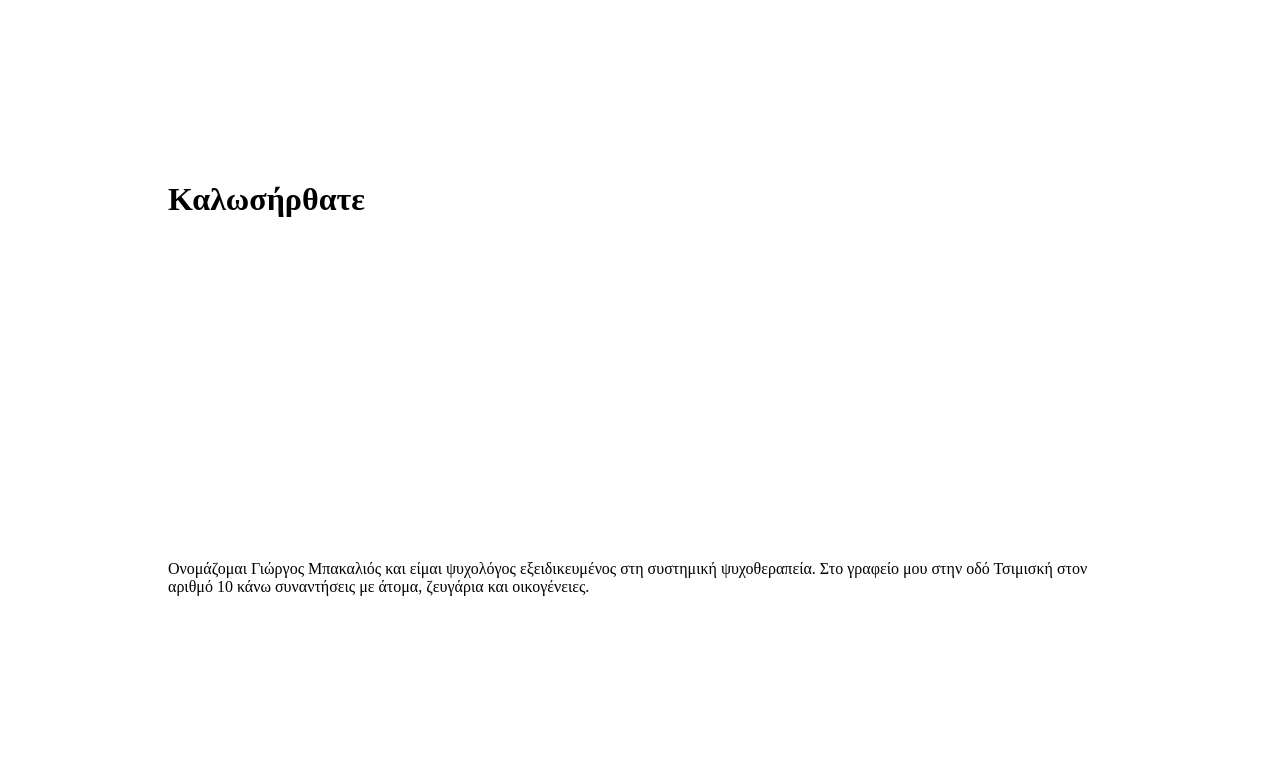
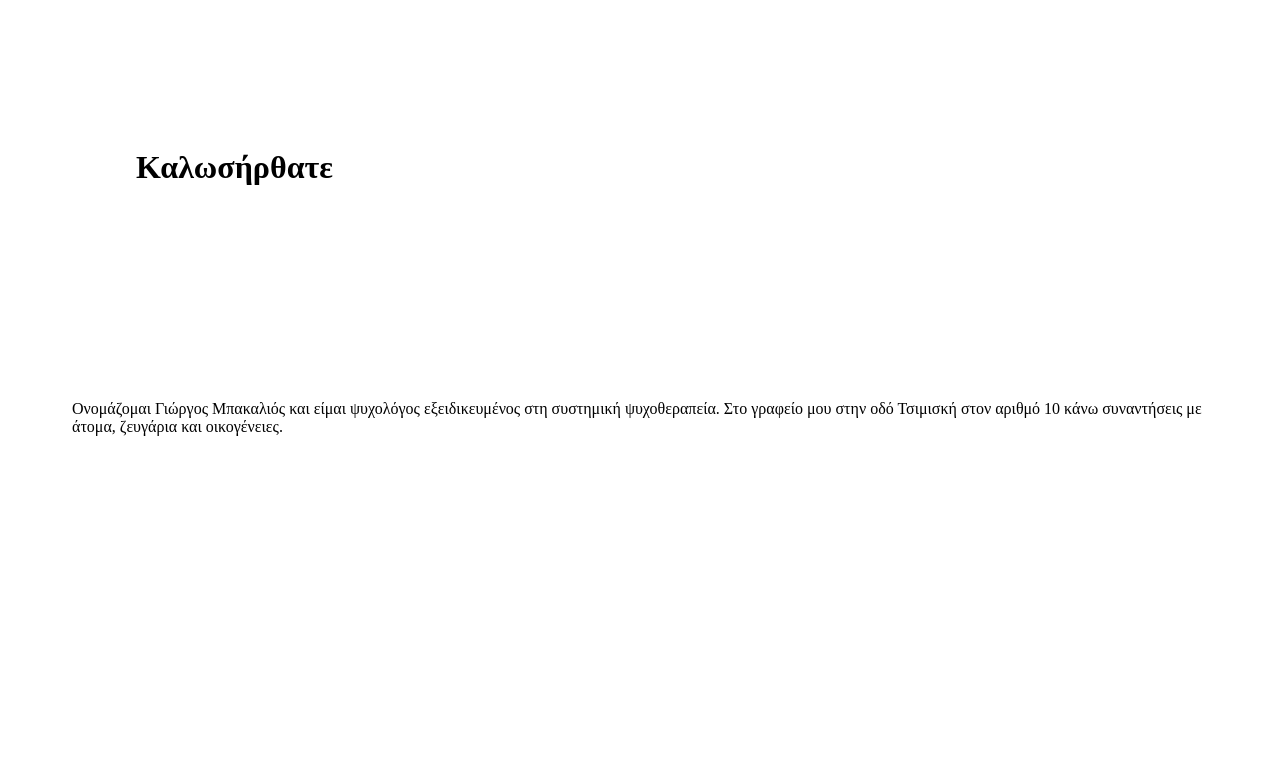
Before and after one commit to giorgosbakalios/github.io, a plain HTML site: page index.html in a window 1280 px wide. Drawn offline with Linux system fonts and the light colour scheme.

Commit message:
Update index.html

```diff
--- a/index.html
+++ b/index.html
@@ -2,13 +2,13 @@
 <html>
   <style>
     h1 {
-        padding: 5em;
+        padding: 4em;
     }
 
 
 
     p {
-       padding: 10em;
+       padding: 4em;
     }
 
   </style>
```
